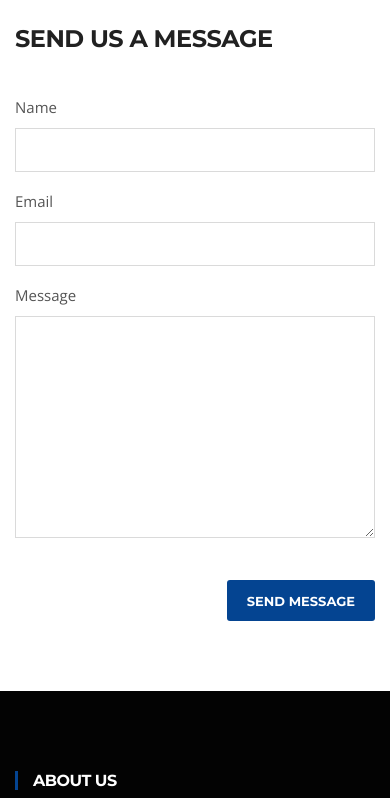
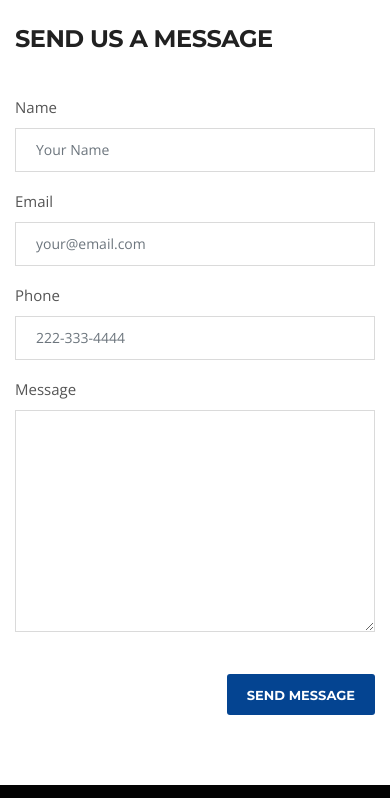
Before and after one commit to steven-mh/hamlin-electric, a plain HTML site: page contact.html in a window 390 px wide. Shown: the part 1280-2078 px from the top of the page. Drawn offline with nearby package versions, Linux system fonts and the light colour scheme.

Commit message:
add phone

```diff
--- a/contact.html
+++ b/contact.html
@@ -198,29 +198,42 @@
 								<input type="hidden" name="_subject" value="Hamlin Electric - Contact Form" />
 								<div class="error-container"></div>
 								<div class="row">
-									<div class="col-md-6">
+									<div class="col-md-4">
 										<div class="form-group">
 											<label>Name</label>
 											<input
 												class="form-control form-control-name"
 												name="name"
 												id="name"
-												placeholder=""
+												placeholder="Your Name"
 												type="text"
 												required
 											/>
 										</div>
 									</div>
-									<div class="col-md-6">
+									<div class="col-md-4">
 										<div class="form-group">
 											<label>Email</label>
 											<input
 												class="form-control form-control-email"
 												name="email"
 												id="email"
-												placeholder=""
+												placeholder="your@email.com"
 												type="email"
 												required
+											/>
+										</div>
+									</div>
+									<div class="col-md-4">
+										<div class="form-group">
+											<label>Phone</label>
+											<input
+												class="form-control form-control-phone"
+												name="phone"
+												id="phone"
+												placeholder="222-333-4444"
+												type="tel"
+												maxlength="20"
 											/>
 										</div>
 									</div>
```
